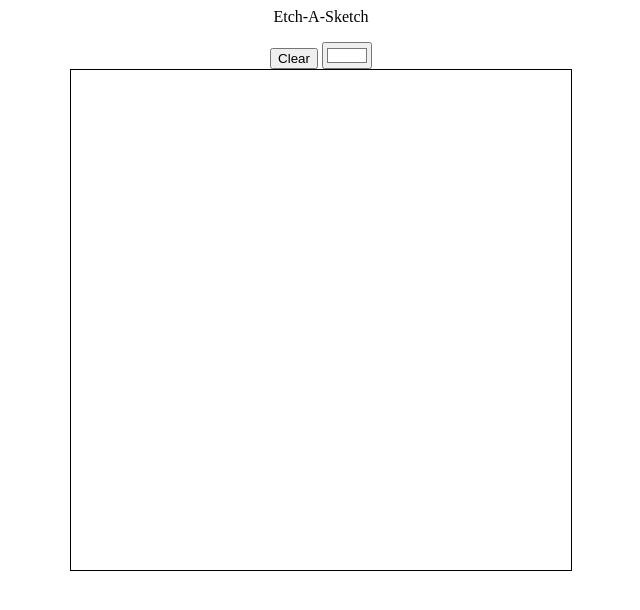
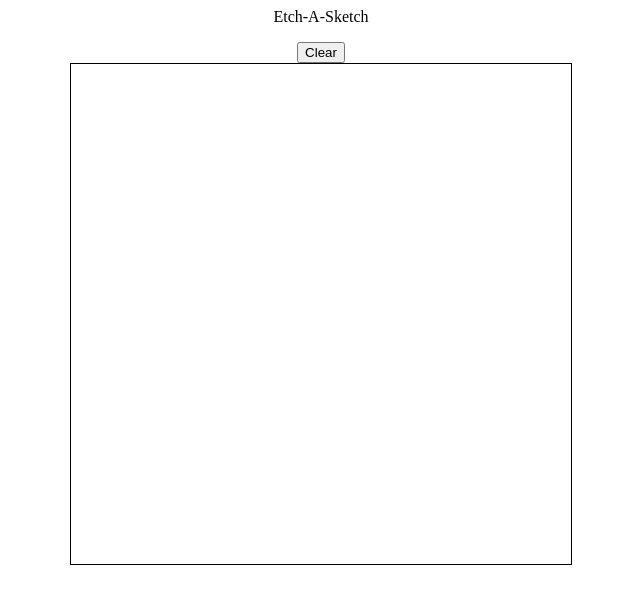
Before and after one commit to david-que/etch-a-sketchv2, a plain HTML site: page index.html in a window 1280 px wide. Shown: the whole page, without its empty margins (319-959 px from the left). Drawn offline with Linux system fonts and the light colour scheme.

Commit message:
basic functionality

```diff
--- a/index.html
+++ b/index.html
@@ -12,7 +12,7 @@
     <main class="container">
       <div class="options">
         <button id="clear-btn">Clear</button>
-        <input type="color" value="#ffffff" />
+        <!-- <input type="color" value="#ffffff" /> -->
       </div>
       <div class="etchpad"></div>
     </main>
```
Also changed, not shown: 1 other file.
